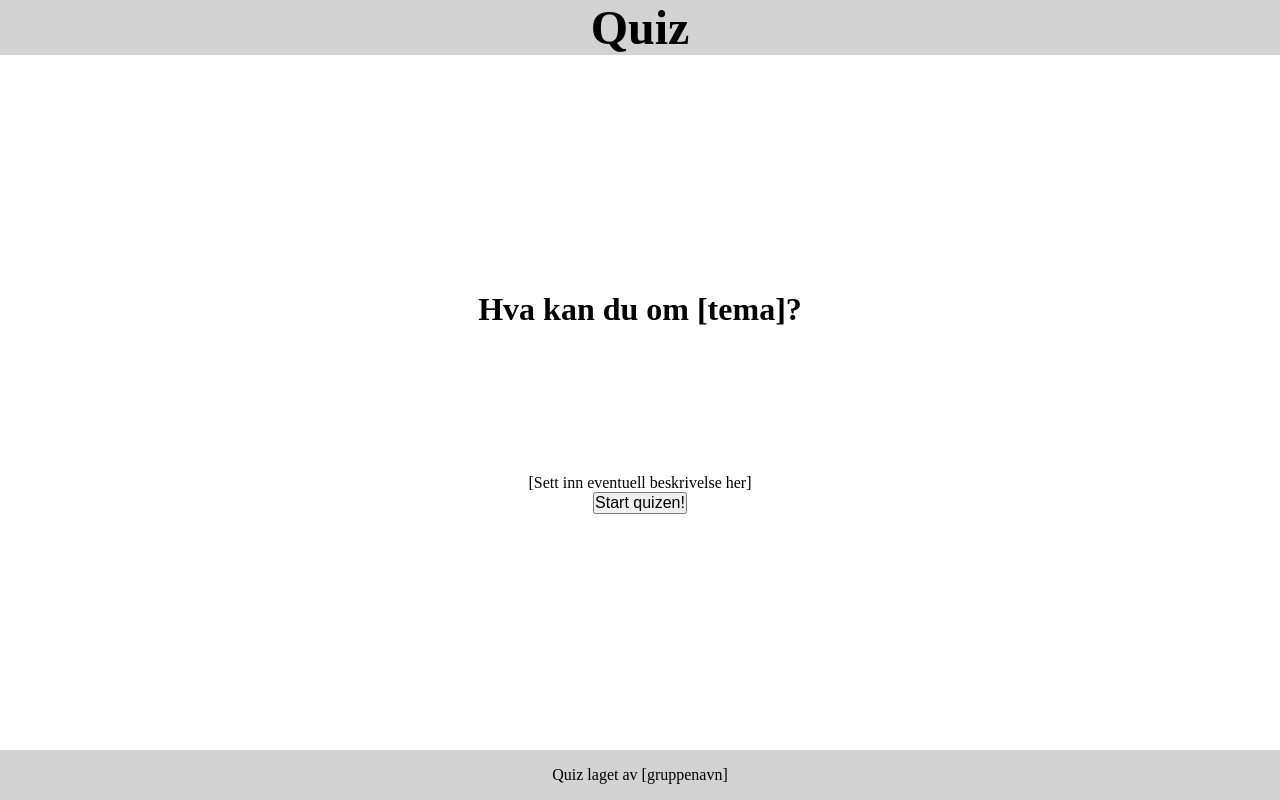
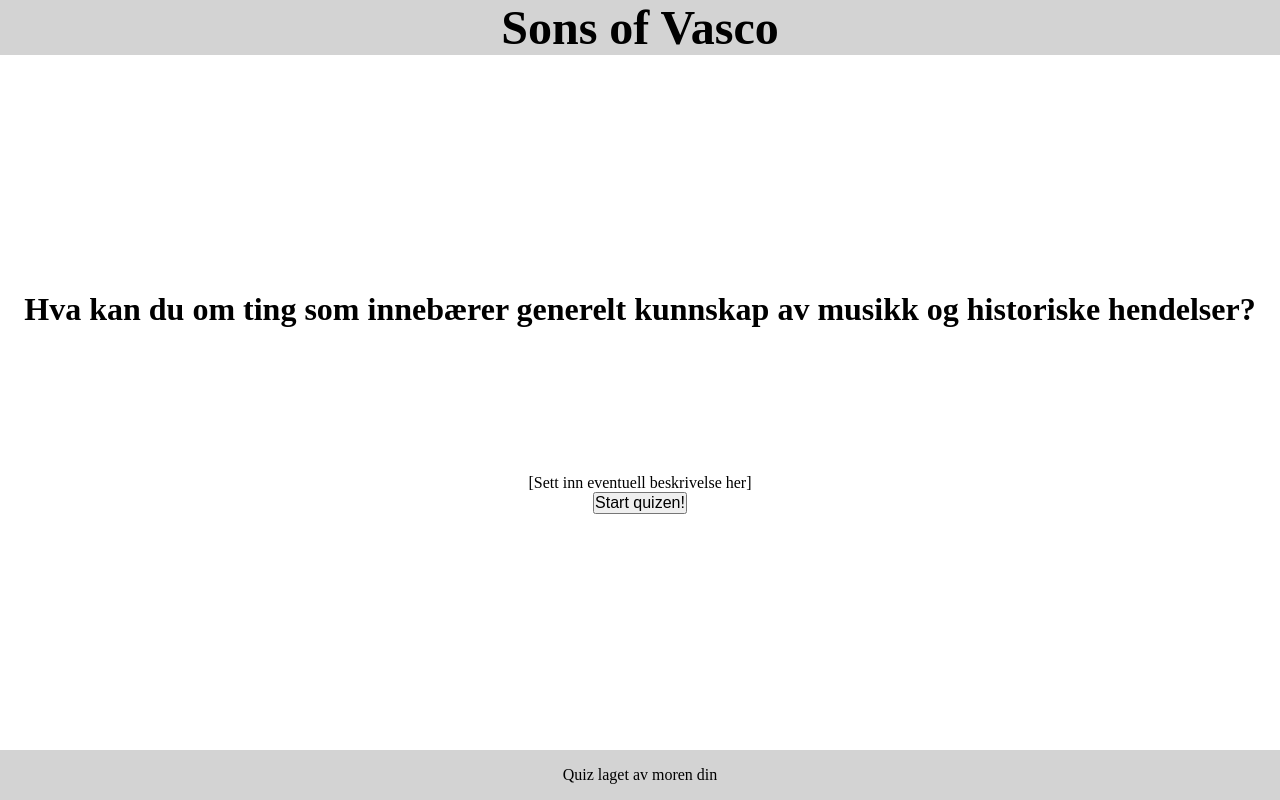
Before and after one commit to F21-1IM-2022-23/quizutvikling-sons-of-vasco, a plain HTML site: page index.html in a window 1280 px wide. Drawn offline with Linux system fonts and the light colour scheme.

Commit message:
fix to index
halla igjen

```diff
--- a/index.html
+++ b/index.html
@@ -10,11 +10,11 @@
 </head>
 <body class="oppsett">
     <header>
-        <h1>Quiz</h1>
+        <h1>Sons of Vasco</h1>
     </header>
     <main>
         <div>
-            <h2>Hva kan du om [tema]?</h2> <!-- Det første spørsmålet må være identisk med det første spørsmålet i script-filen -->
+            <h2>Hva kan du om ting som innebærer generelt kunnskap av musikk og historiske hendelser?</h2> <!-- Det første spørsmålet må være identisk med det første spørsmålet i script-filen -->
         </div>
         <div id="questionContainer">
             <p>[Sett inn eventuell beskrivelse her]</p>
@@ -25,7 +25,7 @@
         <div id="resultContainer" class="resultater"></div>
     </main>
     <footer>
-        <p>Quiz laget av [gruppenavn]</p>
+        <p>Quiz laget av moren din</p>
     </footer>
 </body>
 </html>
```
